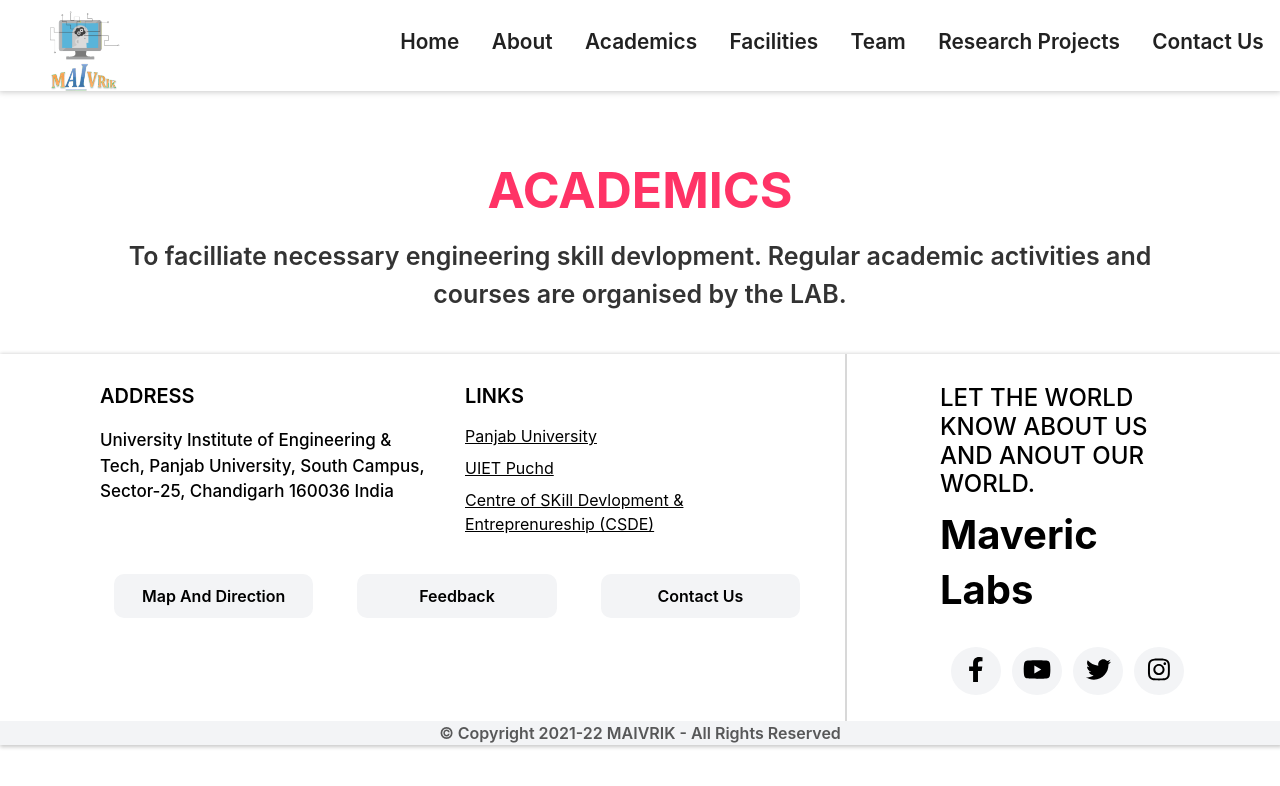
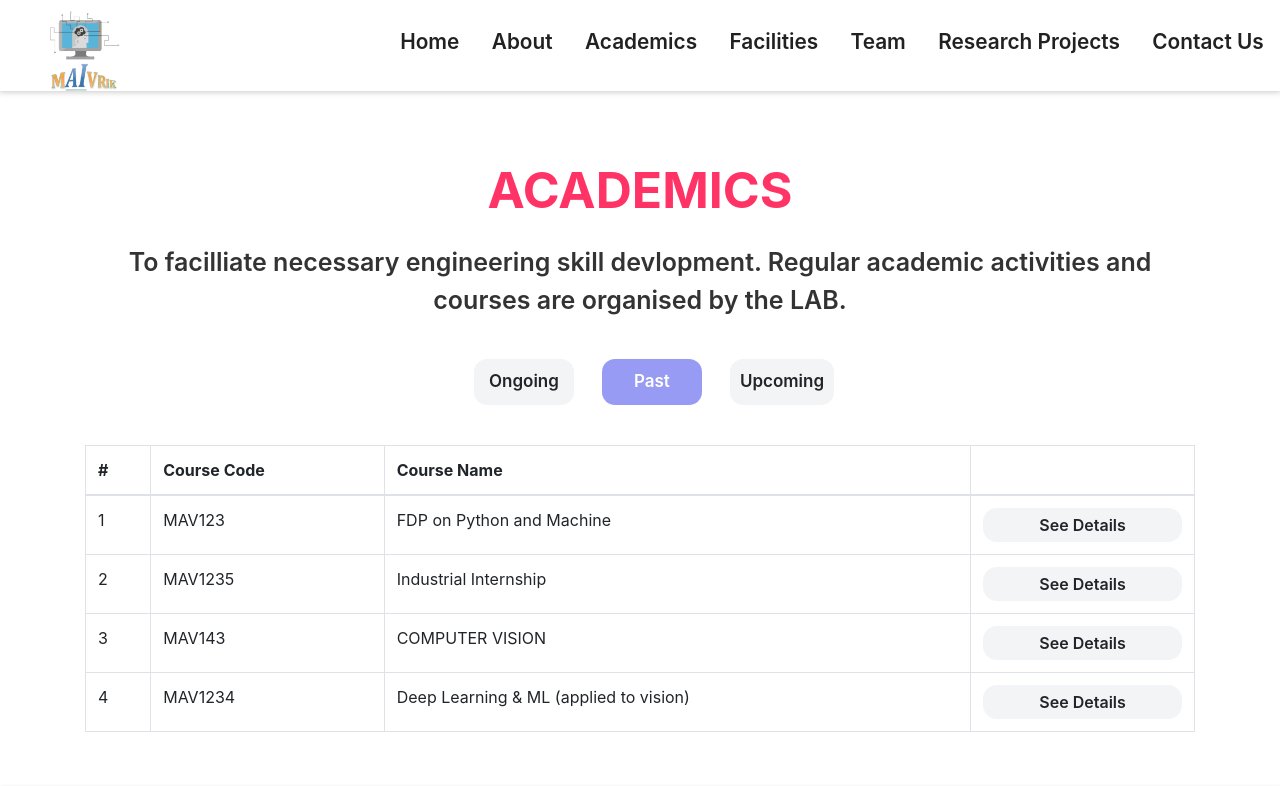
Before and after one commit to YuvrajMann/maveric-labs-website, a React (Create React App) app: page /academics in a window 1280 px wide. Shown: the top 786 px of the page. Built offline with nearby package versions, Linux system fonts and the light colour scheme.

Commit message:
academics_page

```diff
--- a/src/Components/Academic/Academics.css
+++ b/src/Components/Academic/Academics.css
@@ -9,7 +9,53 @@
 }
 .sec_header {
   font-size: 25px;
-  padding-top: 10px;
+  padding-top: 16px;
   font-weight: 600;
   color: rgba(0, 0, 0, 0.801);
 }
+.course_cat {
+  display: flex;
+  justify-content: center;
+  margin-top: 40px;
+  margin-bottom: 40px;
+  font-size: 17px;
+}
+.course_cat div {
+  min-width: 100px;
+  text-align: center;
+  font-weight: 600;
+  padding: 10px;
+  border-radius: 13px;
+  cursor: pointer;
+  background-color: #f3f4f6;
+  margin-left: 28px;
+  transition: all 0.1s ease-in-out;
+}
+.details_button:hover {
+  color: white;
+  background-color: #989bf4;
+}
+.details_button {
+  background-color: #f3f4f6;
+  text-align: center;
+  padding: 5px;
+  font-weight: 600;
+  border-radius: 14px;
+  cursor: pointer;
+}
+.course_cat div:hover {
+  color: white;
+  background-color: #989bf4bb;
+}
+.ongoing.active {
+  color: white;
+  background-color: #989bf4;
+}
+.upcoming.active {
+  color: white;
+  background-color: #989bf4;
+}
+.past.active {
+  color: white;
+  background-color: #989bf4;
+}
--- a/src/Components/Academic/Academics.js
+++ b/src/Components/Academic/Academics.js
@@ -1,12 +1,179 @@
 import React, { Component } from "react";
 import "./Academics.css";
-import { Container, Row, Col } from "react-bootstrap";
+import { Container, Row, Col, Table } from "react-bootstrap";
 
+const pastData = [
+  {
+    courseCode: "MAV123",
+    courseName: "FDP on Python and Machine",
+    courseDetails: {
+      courseDescription:
+        "To create adequate scientific coding skills and temperament among faculty from vairous regions A one week Faculty Development Programme was organized in May-June 2018. Faculty from various states of India were patricipants.",
+      instructor: ["Aakashdeep Singh", "Harish Kumar"],
+      startDate: "12/03/2013",
+      endDate: "14/04/2015",
+      registerationLink: "",
+      queryContact: {
+        contact: "+91903222112",
+        email: "python@gmail.com",
+      },
+    },
+  },
+  {
+    courseCode: "MAV1235",
+    courseName: "Industrial Internship",
+    courseDetails: {
+      courseDescription:
+        "In-lab training cum product devlopment at UIET on June '2018 to undertake projects like Facenet, GANs etc.",
+      instructor: ["Aakashdeep Singh", "Harish Kumar"],
+      startDate: "12/03/2013",
+      endDate: "14/04/2015",
+      registerationLink: "",
+      queryContact: {
+        contact: "+91903222112",
+        email: "python@gmail.com",
+      },
+    },
+  },
+  {
+    courseCode: "MAV143",
+    courseName: "COMPUTER VISION",
+    courseDetails: {
+      courseDescription:
+        "A course was conducted in April '17 to introduce participants: Bachelor, Masters, and Doctoral students, to a range of topics in Visual Perception. This course was conducted as a skill devlopment excercise exclusively for the students of Panjab University. Couse specific details can be acessed by clicking the link at the begining.",
+      instructor: ["Aakashdeep Singh", "Harish Kumar"],
+      startDate: "12/03/2013",
+      endDate: "14/04/2015",
+      registerationLink: "",
+      queryContact: {
+        contact: "+91903222112",
+        email: "python@gmail.com",
+      },
+    },
+  },
+  {
+    courseCode: "MAV1234",
+    courseName: "Deep Learning & ML (applied to vision)",
+    courseDetails: {
+      courseDescription:
+        "To bridge the Skills Gap with current state of the art in AI research and industry vide practices; succeding month (May '17) another programme was delivered on Deep Learning and Machine Learning. The intensive course focused on solving vision based problems using Deep Learning or ML. Additionally, students were also encouraged to apply their acquired skills to other domains as well. ",
+      instructor: ["Aakashdeep Singh", "Harish Kumar"],
+      startDate: "12/03/2013",
+      endDate: "14/04/2015",
+      registerationLink: "",
+      queryContact: {
+        contact: "+91903222112",
+        email: "python@gmail.com",
+      },
+    },
+  },
+];
+
+const ongoingData = [
+  {
+    courseCode: "MAV3234",
+    courseName: "Python for Scientific computing",
+    courseDetails: {
+      courseDescription:
+        "To create adequate scientific coding skills and temperament among students of University Institute of Engineering and Technology, Panjab University; a month long internship on Python programming language was organized. ",
+      instructor: ["Aakashdeep Singh", "Harish Kumar"],
+      startDate: "12/03/2013",
+      endDate: "14/04/2015",
+      registerationLink: "",
+      queryContact: {
+        contact: "+91903222112",
+        email: "python@gmail.com",
+      },
+    },
+  },
+];
+
+const upcomingData = [
+  {
+    courseCode: "MAV3334",
+    courseName: "Industrial Internship",
+    courseDetails: {
+      courseDescription:
+        "In-lab training cum product devlopment at UIET on June '17, in association with Deep Cognitives.",
+      instructor: ["Aakashdeep Singh", "Harish Kumar"],
+      startDate: "12/03/2013",
+      endDate: "14/04/2015",
+      registerationLink: "",
+      queryContact: {
+        contact: "+91903222112",
+        email: "python@gmail.com",
+      },
+    },
+  },
+];
 class Academics extends Component {
   constructor(props) {
     super(props);
+    this.state = {
+      courseType: "past",
+    };
   }
   render() {
+    const pastDataMaker = () => {
+      const pastNode = [];
+
+      pastData.map((dataEl, index) => {
+        pastNode.push(
+          <tr>
+            <td>{index + 1}</td>
+            <td>{dataEl.courseCode}</td>
+            <td>{dataEl.courseName}</td>
+            <td>
+              <div className="details_button">See Details</div>
+            </td>
+          </tr>
+        );
+      });
+      return pastNode;
+    };
+    const ongoingDataRender = () => {
+      const ongoingNode = [];
+
+      ongoingData.map((dataEl, index) => {
+        ongoingNode.push(
+          <tr>
+            <td>{index}</td>
+            <td>{dataEl.courseCode}</td>
+            <td>{dataEl.courseName}</td>
+            <td>
+              <div className="details_button">See Details</div>
+            </td>
+          </tr>
+        );
+      });
+      return ongoingNode;
+    };
+    const upcomingDataRender = () => {
+      const upcomingNode = [];
+
+      upcomingData.map((dataEl, index) => {
+        upcomingNode.push(
+          <tr>
+            <td>{index}</td>
+            <td>{dataEl.courseCode}</td>
+            <td>{dataEl.courseName}</td>
+            <td>
+              <div className="details_button">See Details</div>
+            </td>
+          </tr>
+        );
+      });
+      return upcomingNode;
+    };
+    const dataToRender = () => {
+      if (this.state.courseType == "past") {
+        return pastDataMaker();
+      } else if (this.state.courseType == "ongoing") {
+        return ongoingDataRender();
+      } else if (this.state.courseType == "upcoming") {
+        return upcomingDataRender();
+      }
+    };
     return (
       <Container>
         <Row className="header_row">
@@ -21,7 +188,63 @@ class Academics extends Component {
           </Col>
         </Row>
         <Row>
-          <Col></Col>
+          <Col md={12}>
+            <div className="course_cat">
+              <div
+                className={
+                  this.state.courseType == "ongoing"
+                    ? "ongoing active"
+                    : "ongoing"
+                }
+                onClick={() => {
+                  this.setState({
+                    courseType: "ongoing",
+                  });
+                }}
+              >
+                Ongoing
+              </div>
+              <div
+                className={
+                  this.state.courseType == "past" ? "past active" : "past"
+                }
+                onClick={() => {
+                  this.setState({
+                    courseType: "past",
+                  });
+                }}
+              >
+                Past
+              </div>
+              <div
+                className={
+                  this.state.courseType == "upcoming"
+                    ? "upcoming active"
+                    : "upcoming"
+                }
+                onClick={() => {
+                  this.setState({
+                    courseType: "upcoming",
+                  });
+                }}
+              >
+                Upcoming
+              </div>
+            </div>
+          </Col>
+          <Col md={12}>
+            <Table bordered hover responsive size="md">
+              <thead>
+                <tr>
+                  <th>#</th>
+                  <th>Course Code</th>
+                  <th>Course Name</th>
+                  <th></th>
+                </tr>
+              </thead>
+              <tbody>{dataToRender()}</tbody>
+            </Table>
+          </Col>
         </Row>
       </Container>
     );
--- a/src/Components/Faculty/Faculty.js
+++ b/src/Components/Faculty/Faculty.js
@@ -50,14 +50,14 @@ class Faculty extends Component {
             <FacultyCard
               name="Harish Kumar"
               position="Professor"
-              image="http://uiet.puchd.ac.in/maivriklabs/assets/images/harish-2-1450x1450.jpg"
+              image="https://i.ibb.co/FbbMqhx/harish-2-1450x1450.jpg"
             ></FacultyCard>
           </Col>
           <Col md={4}>
             <FacultyCard
               name="Akashdeep"
               position="Assistant Professor"
-              image="http://uiet.puchd.ac.in/maivriklabs/assets/images/akash-958x958.jpg"
+              image="https://i.ibb.co/FqJ6JVG/akash-958x958.jpg"
             ></FacultyCard>
           </Col>
         </Row>
@@ -66,21 +66,23 @@ class Faculty extends Component {
             <FacultyCard
               name="Sarbjeet Singh"
               position="Professor"
-              image="http://uiet.puchd.ac.in/maivriklabs/assets/images/sarbjeet-singh-400x400.jpg"
+              image="https://i.ibb.co/D7CVQM0/sarbjeet-singh-400x400.png"
             ></FacultyCard>
           </Col>
           <Col md={4}>
             <FacultyCard
               name="Sakshi Kaushal"
               position="Assistant Professor"
-              image="http://uiet.puchd.ac.in/maivriklabs/assets/images/photo-sakshi-600x781.jpg"
+              image="https://i.ibb.co/JKrZxTg/photo-sakshi-600x781.jpg"
+              alt="photo-sakshi-600x781"
             ></FacultyCard>
           </Col>
           <Col md={4}>
             <FacultyCard
               name="Manisha Kaushal"
               position="Assistant Professor"
-              image="http://uiet.puchd.ac.in/maivriklabs/assets/images/scan0014-250x323.jpg"
+              image="https://i.ibb.co/D7H6w7S/scan0014-250x323.jpg"
+              alt="scan0014-250x323"
             ></FacultyCard>
           </Col>
         </Row>
```
